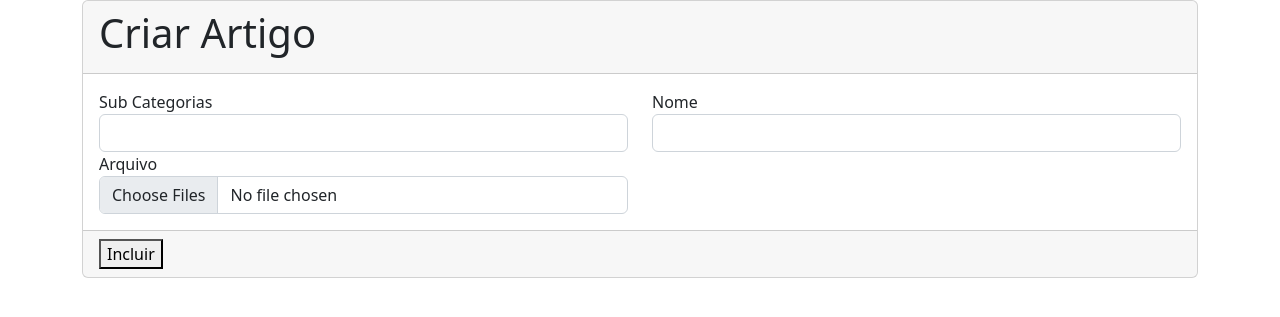
After one commit to AnddFontoura/curso-php-avancado, a PHP site: page /view/article/form.php in a window 1280 px wide. The commit adds this page. Shown: the top 317 px of the page. Run offline with PHP 8.4, Linux system fonts and the light colour scheme; lists and menus that the app fills with data are empty; some libraries are stand-ins or nearby versions.

Commit message:
Upload Arquivo

```diff
--- a/app/classes/Connection.php
+++ b/app/classes/Connection.php
@@ -146,10 +146,15 @@ class Connection {
 
     public function getAllFromTable(array $parameters = null)
     {
+        //var_dump($parameters);
+
         $sql = $this->sqlListAll($parameters);
 
         $query = $this->dbConnection->prepare($sql);
         $this->bindValuesPDO($parameters, $query);
+
+        //var_dump($query);
+        //die();
 
         $query->execute();
         $result = $query->fetchAll(PDO::FETCH_ASSOC);
--- /dev/null
+++ b/view/article/form.php
@@ -0,0 +1,62 @@
+<!DOCTYPE html>
+    <head>
+        <title> Formulário de envio de arquivo </title>
+        <link rel="stylesheet" href="../public/css/bootstrap.min.css">
+    </head>
+
+    <body class='container'>
+        <div class='row'>
+            <div class='col-12'>
+                <form action="../Article/save" method="POST" enctype="multipart/form-data">
+                    <div class="card">
+                        <div class="card-header">
+                            <h1> Criar Artigo </h1>
+                        </div>
+
+                        <div class="card-body">
+                            <div class="row">
+                                <div class="col-6">
+                                    <div class="form-group">
+                                        <span> Sub Categorias </span>
+                                        <select name="subcategory_id" class="form-control">
+                                            <?php
+                                                if(isset($subCategories) && count($subCategories) > 0) {
+                                                    foreach($subCategories as $subCategory) {
+                                                        echo "<option value='{$subCategory['id']}'> {$subCategory['name']} </option>";
+                                                    }
+                                                } else {
+                                                    echo "<div class='alert alert-danger'> Não existem sub categorias </div>";
+                                                }
+                                            ?>
+                                        </select>
+                                    </div>
+                                </div>
+
+                                <div class="col-6">
+                                    <div class="form-group">
+                                        <span> Nome </span>
+                                        <input type="text" class="form-control" name="name"> </input>
+                                    </div>
+                                </div>
+
+                                <div class="col-6">
+                                    <div class="form-group">
+                                        <span> Arquivo </span>
+                                        <input type="file" class="form-control" name="path" multiple> </input>
+                                    </div>
+                                </div>
+                            </div>
+                        </div>
+
+                        <div class="card-footer">
+                            <button type="submit"> Incluir </button>
+                        </div>
+                    </div>
+                </form>
+            </div>
+        </div>
+
+
+    <script src="../public/js/jquery.min.js"></script>
+    <script src="../public/js/bootstrap.min.js"></script>
+</body>
```
Also changed, not shown: app/classes/ArticleClass.php (+19 -3 lines), app/classes/ControllerClass.php (+48 -1 lines), app/classes/model/ArticleModel.php (+7 -2 lines), app/classes/model/Model.php (+12 -0 lines), index.php (+1 -15 lines), 1 other file.
